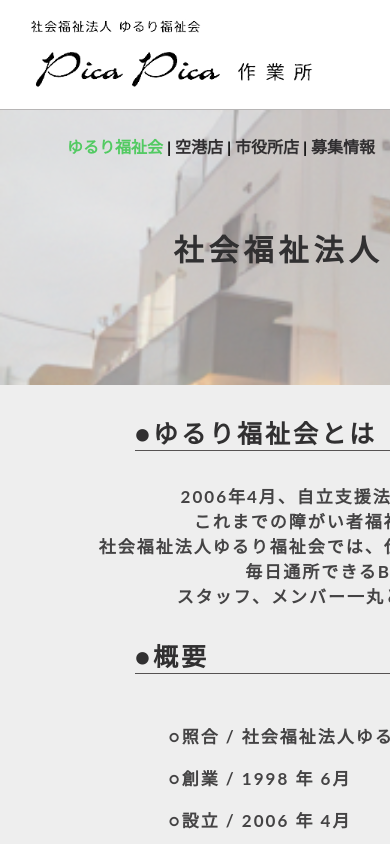
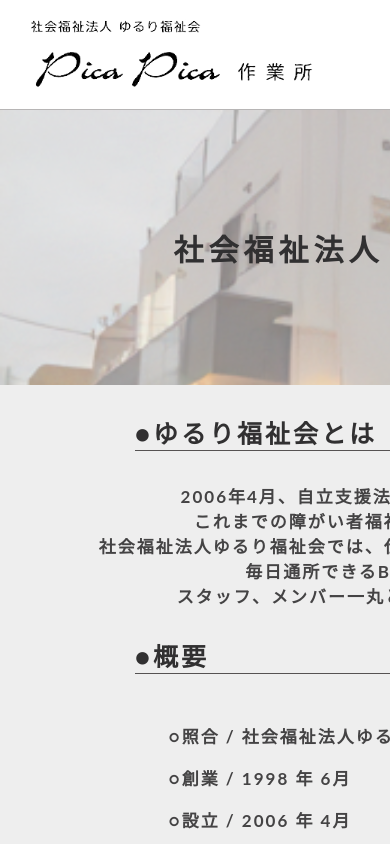
Before and after one commit to bisuketto44/PicaPicaHP, a Vue app: page /store1 in a window 390 px wide. Shown: the top 844 px of the page. Built offline with nearby package versions, Linux system fonts and the light colour scheme.

Commit message:
ver 1.06n

```diff
--- a/public/viewport.js
+++ b/public/viewport.js
@@ -19,10 +19,7 @@ function updateMetaViewport() {
         //それより上は1600widthに固定
     } else if (w >= 901 && w <= 1600) {
         viewportContent = "width=" + 1600 + "px,user-scalable=no,shrink-to-fit=yes";
-    } else if (w >= 1601 && w <= 1920) {
-        viewportContent = "width=" + 1903 + "px,user-scalable=no,shrink-to-fit=yes";
-    }
-    else{
+    } else {
         viewportContent = "width=" + 1600 + "px,user-scalable=no,shrink-to-fit=yes";
     }
     document.querySelector("meta[name='viewport']").setAttribute("content", viewportContent);
--- a/src/App.vue
+++ b/src/App.vue
@@ -117,17 +117,7 @@ body {
     width: 1600px;
     min-width: 1600px;
   }
-}
-
-@media (max-width: 1920px) {
-  .app {
-    width: 1903px;
-    min-width: 1903px;
-  }
-}
-
-@media (max-width: 1600px) {
-  .app {
+  .nav {
     width: 1600px;
     min-width: 1600px;
   }
@@ -138,5 +128,9 @@ body {
     width: 900px;
     min-width: 900px;
   }
+  .nav {
+    width: 900px;
+    min-width: 900px;
+  }
 }
 </style>
```
